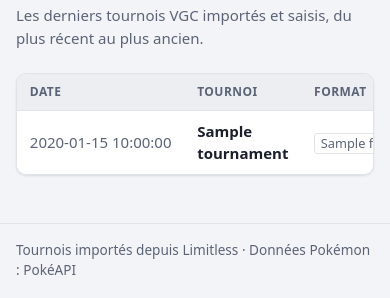
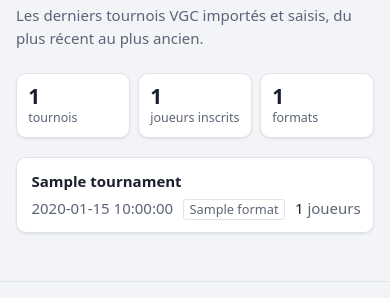
Before and after one commit to M1-MLSD-Belgacem-Menad/pokemon-tournaments, a FastAPI app: template services/frontend/app/templates/tournaments.html in a window 390 px wide. Shown: the part 163-461 px from the top of the page. Run offline with FastAPI, Linux system fonts and the light colour scheme; the template is opened without the code that fills it: most values are stand-ins (such as "Sample title", 1, 10 or a date in 2020).

Commit message:
Accueil : chiffres clés et liste des tournois en cartes sur mobile
Sur téléphone, la colonne Joueurs sortait de l'écran : chaque tournoi
devient une carte (nom, date, format, joueurs). Toute la ligne est
cliquable.

```diff
--- a/services/frontend/app/static/style.css
+++ b/services/frontend/app/static/style.css
@@ -210,7 +210,13 @@ fieldset label { flex-direction: row; align-items: center; gap: 0.5rem; font-wei
 /* Liste des tournois */
 .tournaments td:first-child { color: var(--muted); white-space: nowrap; }
 .tournaments a { font-weight: 600; text-decoration: none; }
-.tournaments a:hover { text-decoration: underline; }
+.tournaments tbody tr { position: relative; cursor: pointer; }
+.tournaments a::after { content: ""; position: absolute; inset: 0; } /* toute la ligne est cliquable */
+.tournaments tr:hover a { color: var(--accent); }
+/* Chiffres clés au-dessus de la liste */
+.kpis { display: grid; grid-template-columns: repeat(3, minmax(0, 1fr)); gap: 0.8rem; list-style: none; margin: 0 0 1.2rem; padding: 0; }
+.kpis li { padding: 0.8rem 1rem; background: var(--surface); border: 1px solid var(--line); border-radius: var(--radius); box-shadow: var(--shadow); color: var(--muted); font-size: 0.85rem; }
+.kpis strong { display: block; color: var(--ink); font-size: 1.6rem; font-weight: 800; letter-spacing: -0.02em; line-height: 1.2; }
 /* Étiquettes discrètes (format, matchups) */
 .tag, .matchups span { display: inline-block; padding: 0 0.45em; border: 1px solid var(--line); border-radius: 3px; font-size: 0.8rem; white-space: nowrap; }
 .tag { color: var(--muted); }
@@ -248,6 +254,17 @@ form:has(input[value="winner"]:checked) .entry tbody tr:not(:first-child) { opac
   .roster span, .roster .sprite { width: 40px; height: 40px; } /* 6 sprites sur une ligne */
   .sets { padding-left: 0.8rem; }
   .slots { grid-template-columns: repeat(2, minmax(0, 1fr)); }
+  /* Liste des tournois : une carte par tournoi (nom, puis date, format et joueurs) */
+  .tournaments thead { display: none; }
+  .tournaments tbody tr { display: grid; grid-template-columns: auto auto 1fr; align-items: center; gap: 0.25rem 0.6rem; padding: 0.75rem 0.9rem; border-bottom: 1px solid var(--line); }
+  .tournaments tbody tr:last-child { border-bottom: 0; }
+  .tournaments td { padding: 0; border: 0; }
+  .tournaments td:nth-child(2) { grid-column: 1 / -1; grid-row: 1; }
+  .tournaments td.num { text-align: left; }
+  .tournaments td.num:not(:empty)::after { content: " joueurs"; color: var(--muted); }
+  .kpis { gap: 0.5rem; }
+  .kpis li { padding: 0.6rem 0.7rem; font-size: 0.78rem; }
+  .kpis strong { font-size: 1.3rem; }
   .base-stats { grid-template-columns: repeat(3, minmax(0, 1fr)); width: 100%; margin-left: 0; }
   /* Menu sur une ligne qui défile horizontalement plutôt que sur trois lignes */
   .site-header .inner { flex-wrap: wrap; }
--- a/services/frontend/app/templates/tournaments.html
+++ b/services/frontend/app/templates/tournaments.html
@@ -3,6 +3,12 @@
 <h1>Tournois</h1>
 <p class="lead">Les derniers tournois VGC importés et saisis, du plus récent au plus ancien.</p>
 {% if tournaments %}
+{% set counts = tournaments | selectattr("player_count") | map(attribute="player_count") | list %}
+<ul class="kpis">
+  <li><strong>{{ tournaments | length }}</strong> tournois</li>
+  <li><strong>{{ counts | sum }}</strong> joueurs inscrits</li>
+  <li><strong>{{ tournaments | map(attribute="format") | unique | list | length }}</strong> formats</li>
+</ul>
 <div class="scroll">
 <table class="tournaments">
   <thead><tr><th>Date</th><th>Tournoi</th><th>Format</th><th class="num">Joueurs</th></tr></thead>
```
Also changed, not shown: services/frontend/tests/test_pages.py (+1 -0 lines).
